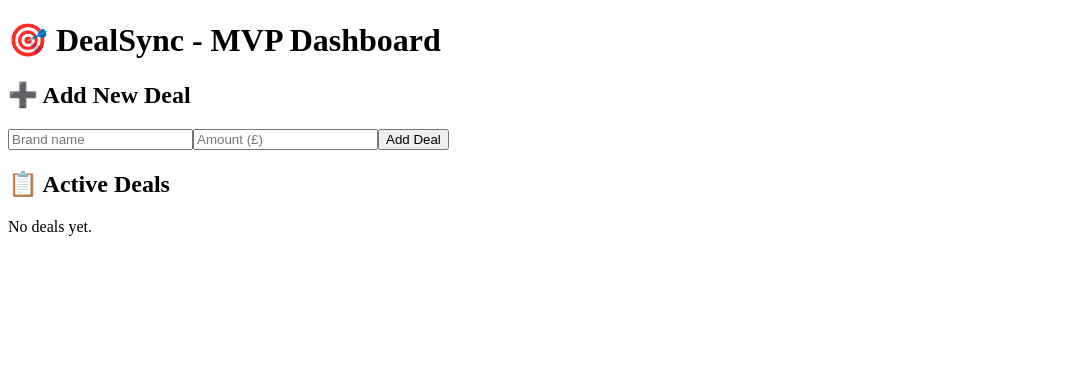
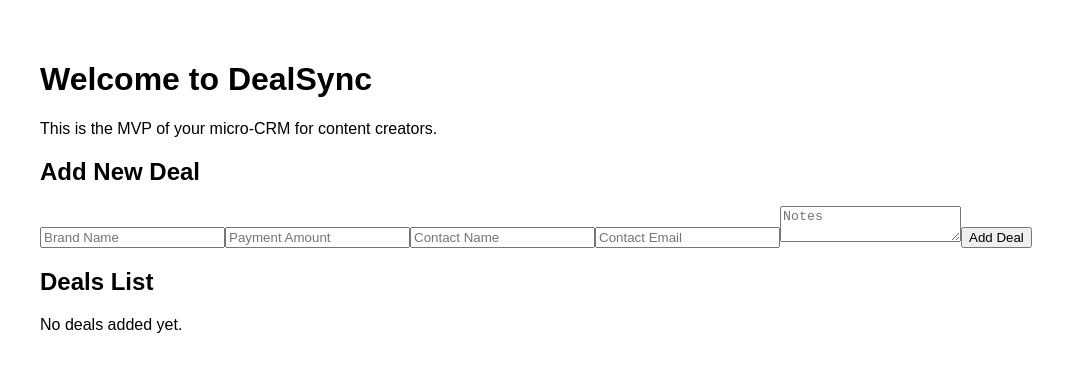
Before and after one commit to AdamBailey1301/DealSync, a Next.js app: page / in a window 1280 px wide. Shown: the top 372 px of the page, without its empty margins (0-1087 px from the left). Built offline with nearby package versions, Linux system fonts and the light colour scheme.

Commit message:
Phase 1.1 commit

```diff
--- a/pages/index.js
+++ b/pages/index.js
@@ -1,82 +1,87 @@
-// File: pages/index.js
-
-import Head from 'next/head';
-import { useState } from 'react';
+// pages/index.js
+import { useState, useEffect } from 'react';
 
 export default function Home() {
     const [deals, setDeals] = useState([]);
-    const [newDeal, setNewDeal] = useState({ brand: '', amount: '', status: 'Pending' });
+    const [brand, setBrand] = useState('');
+    const [payment, setPayment] = useState('');
+    const [contact, setContact] = useState('');
+    const [email, setEmail] = useState('');
+    const [note, setNote] = useState('');
 
-    const handleAddDeal = () => {
-        if (!newDeal.brand || !newDeal.amount) return;
-        setDeals([...deals, { ...newDeal, id: Date.now() }]);
-        setNewDeal({ brand: '', amount: '', status: 'Pending' });
+    useEffect(() => {
+        const storedDeals = localStorage.getItem('deals');
+        if (storedDeals) {
+            setDeals(JSON.parse(storedDeals));
+        }
+    }, []);
+
+    useEffect(() => {
+        localStorage.setItem('deals', JSON.stringify(deals));
+    }, [deals]);
+
+    const addDeal = () => {
+        if (!brand || !payment) return;
+        const newDeal = {
+            id: Date.now(),
+            brand,
+            payment,
+            contact,
+            email,
+            note,
+            status: 'Pending',
+        };
+        setDeals([...deals, newDeal]);
+        setBrand('');
+        setPayment('');
+        setContact('');
+        setEmail('');
+        setNote('');
     };
 
-    const handleStatusChange = (id, status) => {
-        setDeals(deals.map(deal => deal.id === id ? { ...deal, status } : deal));
+    const updateStatus = (id, newStatus) => {
+        setDeals(deals.map(deal => deal.id === id ? { ...deal, status: newStatus } : deal));
+    };
+
+    const deleteDeal = (id) => {
+        setDeals(deals.filter(deal => deal.id !== id));
     };
 
     return (
-        <div className="min-h-screen bg-gray-50 py-10 px-6">
-            <Head>
-                <title>DealSync - MVP</title>
-            </Head>
+        <div style={{ padding: '2rem', fontFamily: 'Arial, sans-serif' }}>
+            <h1>Welcome to DealSync</h1>
+            <p>This is the MVP of your micro-CRM for content creators.</p>
 
-            <div className="max-w-2xl mx-auto">
-                <h1 className="text-3xl font-bold mb-6">🎯 DealSync - MVP Dashboard</h1>
+            <h2>Add New Deal</h2>
+            <input placeholder="Brand Name" value={brand} onChange={e => setBrand(e.target.value)} />
+            <input placeholder="Payment Amount" value={payment} onChange={e => setPayment(e.target.value)} />
+            <input placeholder="Contact Name" value={contact} onChange={e => setContact(e.target.value)} />
+            <input placeholder="Contact Email" value={email} onChange={e => setEmail(e.target.value)} />
+            <textarea placeholder="Notes" value={note} onChange={e => setNote(e.target.value)} />
+            <button onClick={addDeal}>Add Deal</button>
 
-                <div className="bg-white p-4 rounded shadow mb-6">
-                    <h2 className="text-xl font-semibold mb-2">➕ Add New Deal</h2>
-                    <input
-                        type="text"
-                        placeholder="Brand name"
-                        className="border p-2 mr-2 mb-2 w-full"
-                        value={newDeal.brand}
-                        onChange={e => setNewDeal({ ...newDeal, brand: e.target.value })}
-                    />
-                    <input
-                        type="number"
-                        placeholder="Amount (£)"
-                        className="border p-2 mr-2 mb-2 w-full"
-                        value={newDeal.amount}
-                        onChange={e => setNewDeal({ ...newDeal, amount: e.target.value })}
-                    />
-                    <button
-                        className="bg-blue-600 text-white px-4 py-2 rounded"
-                        onClick={handleAddDeal}
-                    >
-                        Add Deal
-                    </button>
-                </div>
-
-                <div className="bg-white p-4 rounded shadow">
-                    <h2 className="text-xl font-semibold mb-4">📋 Active Deals</h2>
-                    {deals.length === 0 ? (
-                        <p className="text-gray-500">No deals yet.</p>
-                    ) : (
-                        <ul>
+            <h2>Deals List</h2>
+            {deals.length === 0 && <p>No deals added yet.</p>}
             {deals.map(deal => (
-                                <li key={deal.id} className="border-b py-2">
-                                    <div className="flex justify-between">
-                                        <span><strong>{deal.brand}</strong> — £{deal.amount}</span>
-                                        <select
-                                            value={deal.status}
-                                            onChange={e => handleStatusChange(deal.id, e.target.value)}
-                                            className="border p-1 rounded text-sm"
-                                        >
+                <div key={deal.id} style={{ border: '1px solid #ccc', padding: '1rem', marginTop: '1rem' }}>
+                    <p><strong>Brand:</strong> {deal.brand}</p>
+                    <p><strong>Payment:</strong> £{deal.payment}</p>
+                    <p><strong>Contact:</strong> {deal.contact}</p>
+                    <p><strong>Email:</strong> {deal.email}</p>
+                    <p><strong>Note:</strong> {deal.note}</p>
+                    <label>
+                        Status:
+                        <select value={deal.status} onChange={e => updateStatus(deal.id, e.target.value)}>
                             <option>Pending</option>
                             <option>Negotiating</option>
                             <option>Closed</option>
                             <option>Rejected</option>
                         </select>
+                    </label>
+                    <br />
+                    <button onClick={() => deleteDeal(deal.id)} style={{ marginTop: '0.5rem', color: 'red' }}>Delete</button>
                 </div>
-                                </li>
             ))}
-                        </ul>
-                    )}
-                </div>
-            </div>
         </div>
     );
 }
```
Lines whose indentation alone changed are shown as unchanged.
